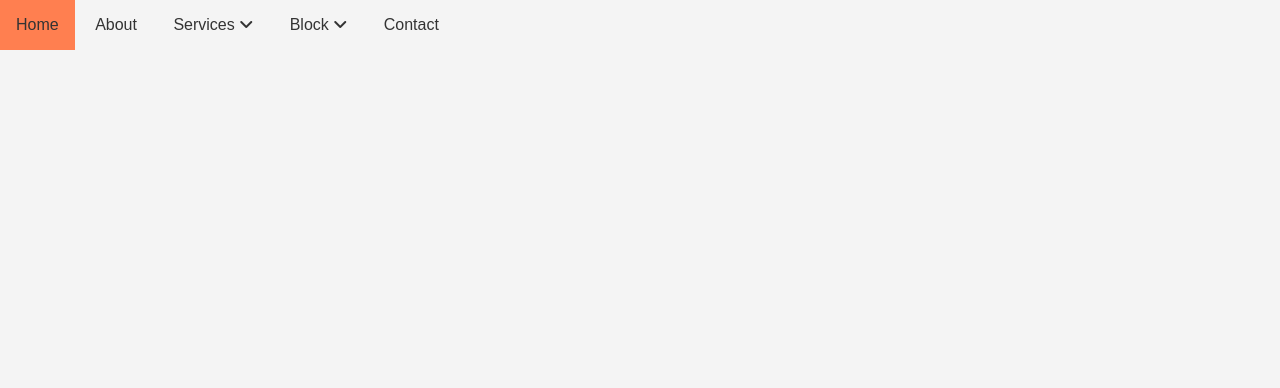
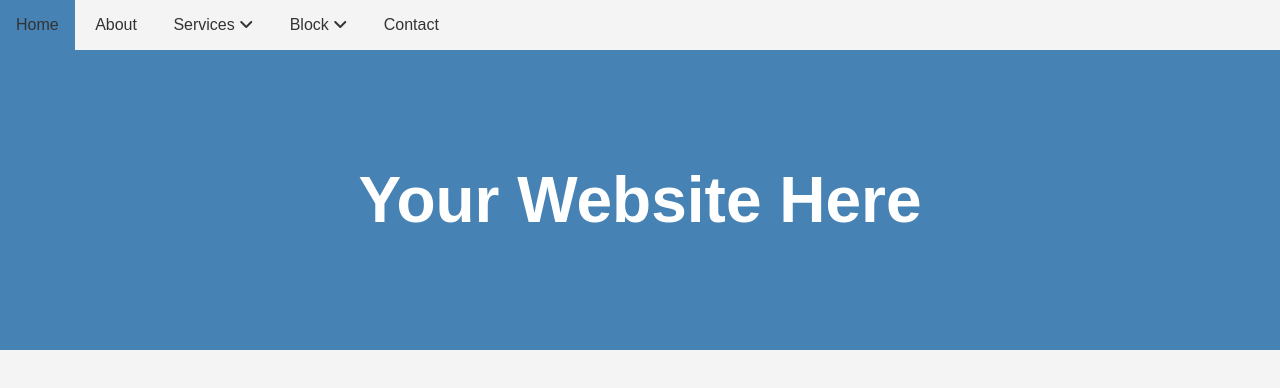
Before and after one commit to DevMike42/Dropdown-Menu, a plain HTML site: page index.html in a window 1280 px wide. Drawn offline with Linux system fonts and the light colour scheme.

Commit message:
Completed

```diff
--- a/css/style.css
+++ b/css/style.css
@@ -1,3 +1,8 @@
+:root {
+  --primary-color: steelblue;
+  --secondary-color: darkblue;
+}
+
 /* Reset */
 * {
   margin: 0;
@@ -34,7 +39,7 @@ body {
 /* Add cursor to drop menus */
 #navbar ul li:hover {
   cursor: pointer;
-  background: coral;
+  background: var(--primary-color);
   color: #fff;
 }
 
@@ -68,7 +73,7 @@ body {
 #navbar ul li:hover ul li span {
   float: right;
   color: #fff;
-  background: coral;
+  background: var(--primary-color);
   padding: 0.2rem 0.5rem;
   text-align: center;
   font-size: 0.8rem;
@@ -76,5 +81,32 @@ body {
 }
 
 #navbar ul li:hover ul li:hover span {
-  background: chocolate;
+  background: var(--secondary-color);
 }
+
+#showcase {
+  display: flex;
+  flex-direction: column;
+  height: 300px;
+  align-items: center;
+  justify-content: center;
+  text-align: center;
+  padding: 0 2rem;
+  background: var(--primary-color);
+}
+
+#showcase h1 {
+  color: #fff;
+  font-size: 4rem;
+}
+
+@media (max-width: 600px) {
+  #navbar ul li {
+    display: block;
+  }
+
+  #navbar ul li:hover ul {
+    width: 100%;
+    position: relative;
+  }
+}
--- a/index.html
+++ b/index.html
@@ -39,6 +39,10 @@
       <li><a href="#">Contact</a></li>
     </ul>
   </nav>
+
+  <header id="showcase">
+    <h1>Your Website Here</h1>
+  </header>
 </body>
 
 </html>
```
Also changed, not shown: 1 other file.
